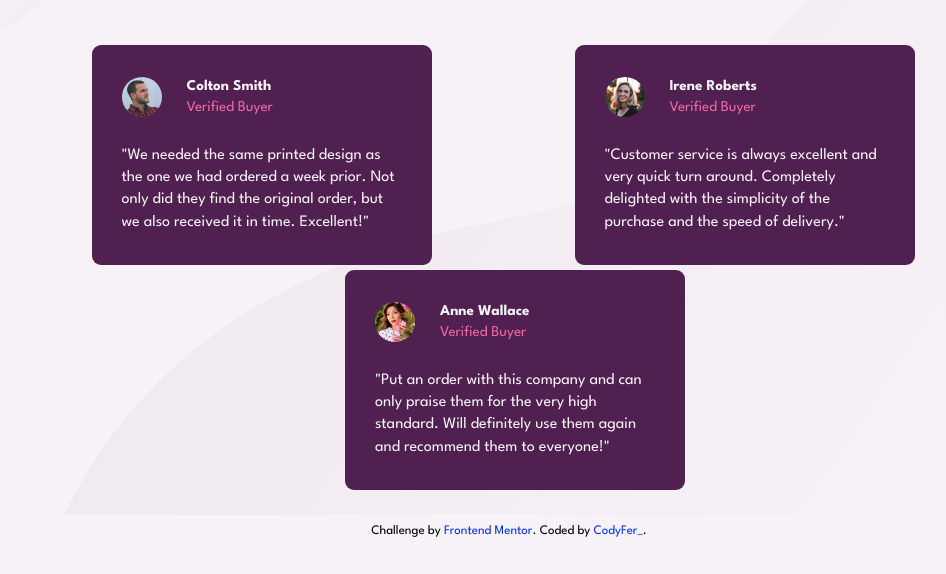
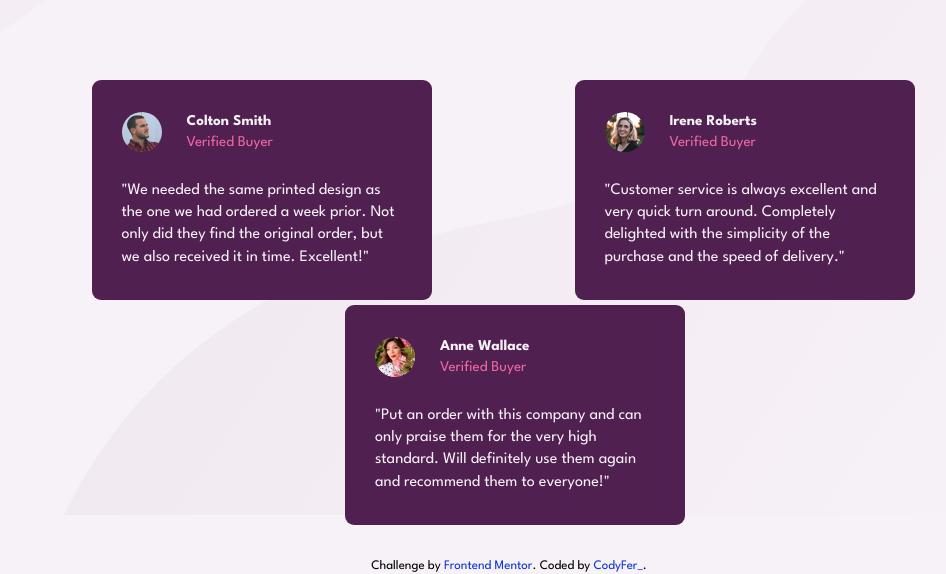
Before and after one commit to CODYFER-GAMEZ/8--social-proof-section-master-Codifer_, a plain HTML site: page index.html in a window 1280 px wide. Shown: the part 285-859 px from the top of the page, without its empty margins (131-1077 px from the left). Before the commit the page ends 824 px from the top, so only its background shows below. Drawn offline with Linux system fonts and the light colour scheme.

Commit message:
baje_los_Card

```diff
--- a/style.css
+++ b/style.css
@@ -130,8 +130,7 @@ main {
 /* caja de tarjetas */
 
 .card_container {
-    /*outline: 2px solid red;*/
-    margin-top: 30px;
+    margin-top: 65px;
     display: flex;
     flex-direction: row;
     flex-wrap: wrap;
```
